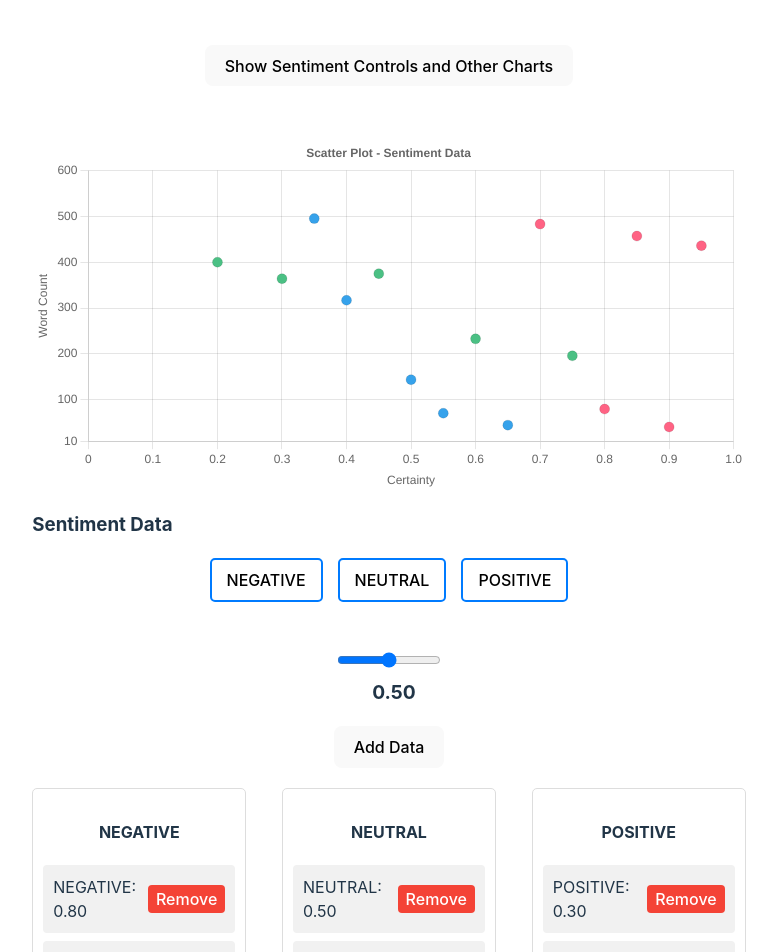
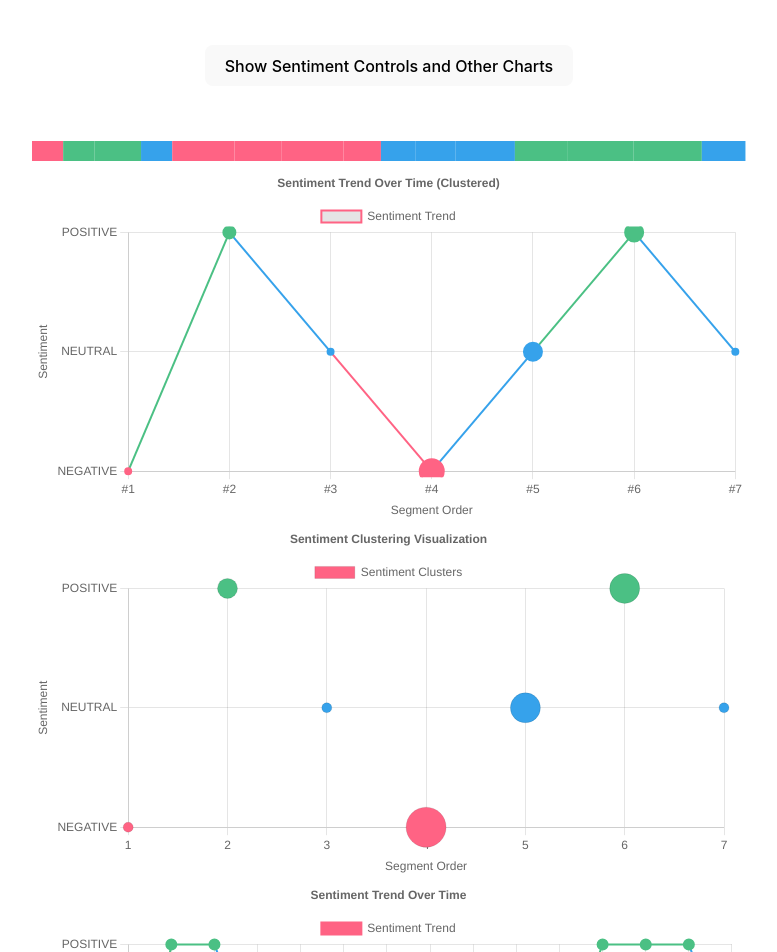
Before and after one commit to beatalinnea/prototype-chart-visualisation, a React (Vite) app: page / in a window 1280 px wide. Shown: the part 100-1052 px from the top of the page, without its empty margins (251-1028 px from the left). Built offline with nearby package versions, Linux system fonts and the light colour scheme.

Commit message:
More examples and progress line

```diff
--- a/src/Charts/Container.jsx
+++ b/src/Charts/Container.jsx
@@ -7,26 +7,30 @@ import RadarChart from "./RadarChartComponent";
 import { StackedBarChart, GroupedBarChart, HistogramForCertaintyDistribution } from "./ArrayData";
 import SentimentBucket from "./SentimentBucket";
 import ScatterPlot from "./ScatterPlot";
+import SentimentLineChart from "./SentimentLineChart";
+import SentimentBubbleChart from "./SentimentBubbleChart";
+import LineBubbleChart from "./LineBubbleChart";
+import SentimentProgressLine from "./SentimentProgressLine";
 
 const Container = () => {
   const [sentiment, setSentiment] = useState(null);
   const [score, setScore] = useState(0);
   const [showSentimentControls, setShowSentimentControls] = useState(false);
-  const [sentimentData, setSentimentData] = useState([{ label: "NEGATIVE", score: 0.8 },
-    { label: "POSITIVE", score: 0.3 },
-    { label: "NEUTRAL", score: 0.5 },
-    { label: "NEGATIVE", score: 0.9 },
-    { label: "POSITIVE", score: 0.6 },
-    { label: "NEUTRAL", score: 0.4 },
-    { label: "NEGATIVE", score: 0.7 },
-    { label: "POSITIVE", score: 0.2 },
-    { label: "NEUTRAL", score: 0.55 },
-    { label: "NEGATIVE", score: 0.85 },
-    { label: "POSITIVE", score: 0.45 },
-    { label: "NEUTRAL", score: 0.35 },
-    { label: "NEGATIVE", score: 0.95 },
-    { label: "POSITIVE", score: 0.75 },
-    { label: "NEUTRAL", score: 0.65 },]);
+  const [sentimentData, setSentimentData] = useState([{ label: "NEGATIVE", score: 0.8, wordCount: 10 },
+    { label: "POSITIVE", score: 0.3, wordCount: 10 },
+    { label: "POSITIVE", score: 0.6, wordCount: 15 },
+    { label: "NEUTRAL", score: 0.5, wordCount: 10 },
+    { label: "NEGATIVE", score: 0.9, wordCount: 20 },
+    { label: "NEGATIVE", score: 0.85, wordCount: 15 },
+    { label: "NEGATIVE", score: 0.95, wordCount: 20},
+    { label: "NEGATIVE", score: 0.7, wordCount: 12 },
+    { label: "NEUTRAL", score: 0.4, wordCount: 11 },
+    { label: "NEUTRAL", score: 0.55, wordCount: 13 },
+    { label: "NEUTRAL", score: 0.35, wordCount: 19 },
+    { label: "POSITIVE", score: 0.2, wordCount: 17 },
+    { label: "POSITIVE", score: 0.45, wordCount: 21 },
+    { label: "POSITIVE", score: 0.75, wordCount: 22 },
+    { label: "NEUTRAL", score: 0.65, wordCount: 14 },]);
 
   const toggleCharts = () => {
     setShowSentimentControls(!showSentimentControls);
@@ -57,6 +61,10 @@ const Container = () => {
         </>
       ) : (
         <div style={{ display: "flex", flexDirection: "column", justifyContent: "center", width: "100%", maxWidth: "800px", marginTop: "30px" }}>
+          <SentimentProgressLine sentimentData={sentimentData}></SentimentProgressLine>
+          <LineBubbleChart sentimentData={sentimentData}></LineBubbleChart>
+          <SentimentBubbleChart sentimentData={sentimentData}></SentimentBubbleChart>
+          <SentimentLineChart sentimentData={sentimentData}></SentimentLineChart>
           <ScatterPlot sentimentData={sentimentData}></ScatterPlot>
           <SentimentBucket sentimentData={sentimentData} setSentimentData={setSentimentData} />
           <StackedBarChart sentimentData={sentimentData} />
--- /dev/null
+++ b/src/Charts/LineBubbleChart.jsx
@@ -0,0 +1,100 @@
+import { Line } from "react-chartjs-2";
+import { Chart as ChartJS, CategoryScale, LinearScale, PointElement, LineElement, Title, Tooltip, Legend } from "chart.js";
+
+ChartJS.register(CategoryScale, LinearScale, PointElement, LineElement, Title, Tooltip, Legend);
+
+const sentimentMapping = {
+  NEGATIVE: -1,
+  NEUTRAL: 0,
+  POSITIVE: 1,
+};
+
+const sentimentColors = {
+  NEGATIVE: "rgb(255, 99, 132)", // Red
+  NEUTRAL: "rgb(54, 162, 235)",  // Blue
+  POSITIVE: "rgb(75, 192, 132)", // Green
+};
+
+const LineBubbleChart = ({ sentimentData }) => {
+  let clusteredData = [];
+  let count = 1;
+
+  for (let i = 1; i <= sentimentData.length; i++) {
+    if (i < sentimentData.length && sentimentData[i].label === sentimentData[i - 1].label) {
+      count++;
+    } else {
+      clusteredData.push({
+        label: sentimentData[i - 1].label,
+        value: sentimentMapping[sentimentData[i - 1].label],
+        count,
+      });
+      count = 1;
+    }
+  }
+
+  const labels = clusteredData.map((_, index) => `#${index + 1}`);
+  const dataPoints = clusteredData.map((item) => item.value);
+  const backgroundColors = clusteredData.map((item) => sentimentColors[item.label]);
+
+  const data = {
+    labels,
+    datasets: [
+      {
+        label: "Sentiment Trend",
+        data: dataPoints,
+        borderColor: backgroundColors,
+        borderWidth: 2,
+        pointRadius: clusteredData.map((item) => item.count * 3),
+        pointBackgroundColor: backgroundColors,
+        segment: {
+          borderColor: (ctx) => backgroundColors[ctx.p1DataIndex],
+        },
+      },
+    ],
+  };
+
+  const options = {
+    responsive: true,
+    plugins: {
+      title: {
+        display: true,
+        text: "Sentiment Trend Over Time (Clustered)",
+      },
+      tooltip: {
+        callbacks: {
+          label: (context) => {
+            const sentimentLabel = Object.keys(sentimentMapping).find(
+              (key) => sentimentMapping[key] === context.raw
+            );
+            return `Segment: ${context.label} | Sentiment: ${sentimentLabel} | Count: ${clusteredData[context.dataIndex].count}`;
+          },
+        },
+      },
+    },
+    scales: {
+      x: {
+        title: {
+          display: true,
+          text: "Segment Order",
+        },
+      },
+      y: {
+        title: {
+          display: true,
+          text: "Sentiment",
+        },
+        ticks: {
+          callback: (value) => {
+            return Object.keys(sentimentMapping).find(
+              (key) => sentimentMapping[key] === value
+            );
+          },
+        },
+      },
+    },
+  };
+
+  return <Line data={data} options={options} />;
+};
+
+export default LineBubbleChart;
--- /dev/null
+++ b/src/Charts/SentimentBubbleChart.jsx
@@ -0,0 +1,93 @@
+import { Bubble } from "react-chartjs-2";
+import { Chart as ChartJS, CategoryScale, LinearScale, PointElement, Title, Tooltip, Legend } from "chart.js";
+
+ChartJS.register(CategoryScale, LinearScale, PointElement, Title, Tooltip, Legend);
+
+const sentimentMapping = {
+  NEGATIVE: -1,
+  NEUTRAL: 0,
+  POSITIVE: 1,
+};
+
+const sentimentColors = {
+  NEGATIVE: "rgb(255, 99, 132)", // Red
+  NEUTRAL: "rgb(54, 162, 235)",  // Blue
+  POSITIVE: "rgb(75, 192, 132)", // Green
+};
+
+const SentimentBubbleChart = ({ sentimentData }) => {
+  let clusteredData = [];
+  let count = 1;
+
+  for (let i = 1; i <= sentimentData.length; i++) {
+    if (i < sentimentData.length && sentimentData[i].label === sentimentData[i - 1].label) {
+      count++;
+    } else {
+      clusteredData.push({
+        label: sentimentData[i - 1].label,
+        value: sentimentMapping[sentimentData[i - 1].label],
+        size: count * 5,
+      });
+      count = 1;
+    }
+  }
+
+  const data = {
+    datasets: [
+      {
+        label: "Sentiment Clusters",
+        data: clusteredData.map((item, index) => ({
+          x: index + 1,
+          y: item.value,
+          r: item.size,
+        })),
+        backgroundColor: clusteredData.map((item) => sentimentColors[item.label]),
+      },
+    ],
+  };
+
+  const options = {
+    responsive: true,
+    plugins: {
+      title: {
+        display: true,
+        text: "Sentiment Clustering Visualization",
+      },
+      tooltip: {
+        callbacks: {
+          label: (context) => {
+            const sentimentLabel = Object.keys(sentimentMapping).find(
+              (key) => sentimentMapping[key] === context.raw.y
+            );
+            return `Sentiment: ${sentimentLabel} | Count: ${context.raw.r / 5}`;
+          },
+        },
+      },
+    },
+    scales: {
+      x: {
+        title: {
+          display: true,
+          text: "Segment Order",
+        },
+      },
+      y: {
+        title: {
+          display: true,
+          text: "Sentiment",
+        },
+        ticks: {
+          callback: (value) => {
+            return Object.keys(sentimentMapping).find(
+              (key) => sentimentMapping[key] === value
+            );
+          },
+        },
+      },
+    },
+  };
+
+  return <Bubble data={data} options={options} />;
+};
+
+export default SentimentBubbleChart;
--- /dev/null
+++ b/src/Charts/SentimentLineChart.jsx
@@ -0,0 +1,85 @@
+import { Line } from "react-chartjs-2";
+import { Chart as ChartJS, CategoryScale, LinearScale, PointElement, LineElement, Title, Tooltip, Legend } from "chart.js";
+
+ChartJS.register(CategoryScale, LinearScale, PointElement, LineElement, Title, Tooltip, Legend);
+
+const sentimentMapping = {
+  NEGATIVE: -1,
+  NEUTRAL: 0,
+  POSITIVE: 1,
+};
+
+const sentimentColors = {
+  NEGATIVE: "rgb(255, 99, 132)", // Red
+  NEUTRAL: "rgb(54, 162, 235)",  // Blue
+  POSITIVE: "rgb(75, 192, 132)", // Green
+};
+
+const SentimentLineChart = ({ sentimentData }) => {
+  const labels = sentimentData.map((_, index) => `#${index + 1}`);
+  const dataPoints = sentimentData.map((item) => sentimentMapping[item.label]);
+  const backgroundColors = sentimentData.map((item) => sentimentColors[item.label]);
+
+  const data = {
+    labels,
+    datasets: [
+      {
+        label: "Sentiment Trend",
+        data: dataPoints,
+        borderColor: backgroundColors,
+        backgroundColor: backgroundColors,
+        borderWidth: 2,
+        pointRadius: 5,
+        pointBackgroundColor: backgroundColors,
+        segment: {
+          borderColor: (ctx) => backgroundColors[ctx.p1DataIndex],
+        },
+      },
+    ],
+  };
+
+  const options = {
+    responsive: true,
+    plugins: {
+      title: {
+        display: true,
+        text: "Sentiment Trend Over Time",
+      },
+      tooltip: {
+        callbacks: {
+          label: (context) => {
+            const sentimentLabel = Object.keys(sentimentMapping).find(
+              (key) => sentimentMapping[key] === context.raw
+            );
+            return `Order: ${context.label} | Sentiment: ${sentimentLabel}`;
+          },
+        },
+      },
+    },
+    scales: {
+      x: {
+        title: {
+          display: true,
+          text: "Order of Data Points",
+        },
+      },
+      y: {
+        title: {
+          display: true,
+          text: "Sentiment",
+        },
+        ticks: {
+          callback: (value) => {
+            return Object.keys(sentimentMapping).find(
+              (key) => sentimentMapping[key] === value
+            );
+          },
+        },
+      },
+    },
+  };
+
+  return <Line data={data} options={options} />;
+};
+
+export default SentimentLineChart;
--- /dev/null
+++ b/src/Charts/SentimentProgressLine.jsx
@@ -0,0 +1,33 @@
+const sentimentColors = {
+  NEGATIVE: "rgb(255, 99, 132)", // Red
+  NEUTRAL: "rgb(54, 162, 235)",  // Blue
+  POSITIVE: "rgb(75, 192, 132)", // Green
+};
+
+const SentimentProgressLine = ({ sentimentData }) => {
+  const totalWords = sentimentData.reduce((sum, item) => sum + item.wordCount, 0);
+  let accumulatedPercentage = 0;
+
+  return (
+    <svg width="100%" height="30">
+      {sentimentData.map((item, index) => {
+        const segmentWidth = (item.wordCount / totalWords) * 100;
+        const xStart = accumulatedPercentage;
+        accumulatedPercentage += segmentWidth;
+
+        return (
+          <rect
+            key={index}
+            x={`${xStart}%`}
+            y="5"
+            width={`${segmentWidth}%`}
+            height="20"
+            fill={sentimentColors[item.label]}
+          />
+        );
+      })}
+    </svg>
+  );
+};
+
+export default SentimentProgressLine;
```
